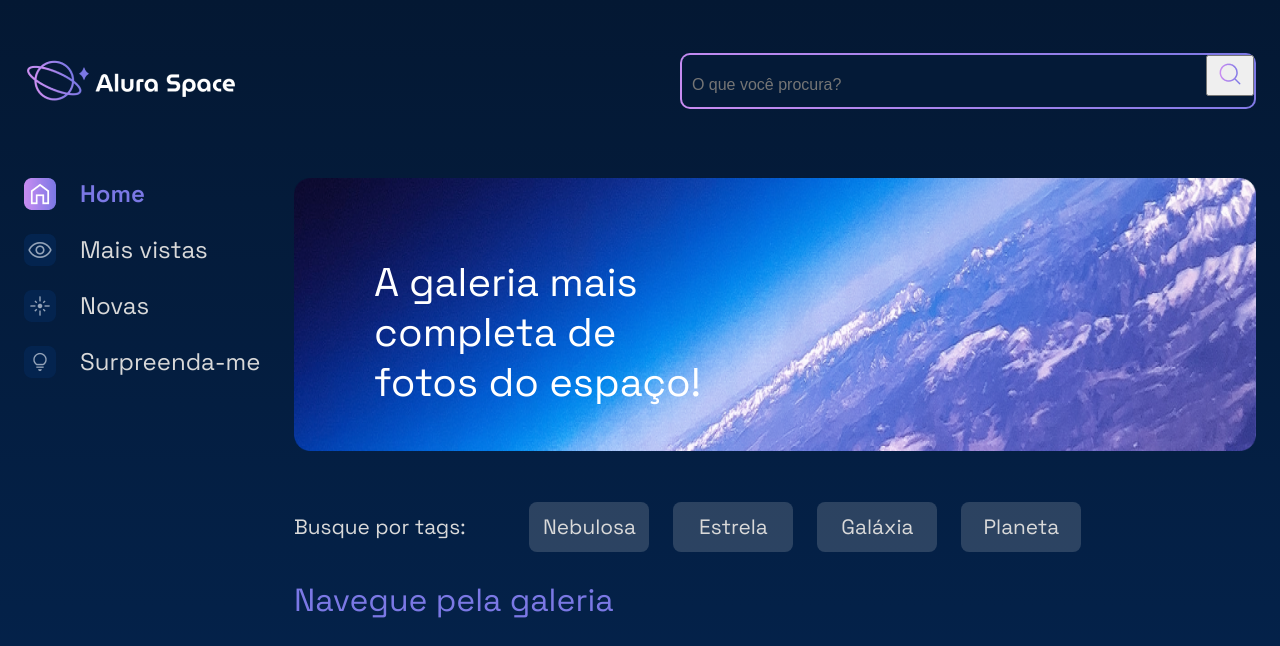
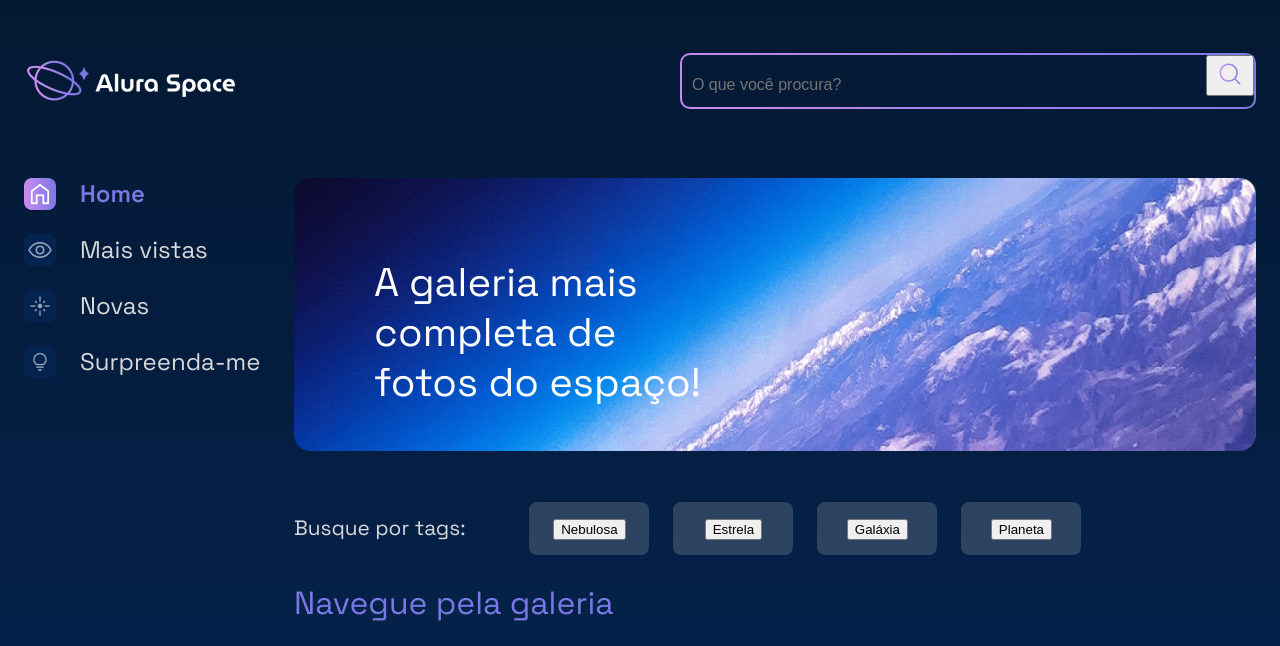
Before and after one commit to icaro-v/alura_space, a Django app: page / in a window 1280 px wide. Shown: the top 646 px of the page. Run offline with Django 4.2, Linux system fonts and the light colour scheme; data comes from the database, SQL or seed files in the repository; both versions use the stored data as it was after the commit.

Commit message:
projeto alura_space

```diff
--- a/templates/galeria/imagem.html
+++ b/templates/galeria/imagem.html
@@ -1,7 +1,6 @@
 {% extends 'galeria/base.html' %}
 {% load static %}
 {% block content %}
-
                 <section class="imagem">
                     <div class="imagem__conteudo">
                         {% if fotografia.foto == "" or fotografia.foto == null %}
@@ -13,7 +12,7 @@
                             <div class="imagem__texto">
                                 <p class="imagem__titulo">{{ fotografia.nome }}</p>
                                 <p class="imagem__descricao">{{ fotografia.legenda }}</p>
-                                <p class="imagem__texto"> </p>
+                                <p class="imagem__texto">{{ fotografia.descricao }}</p>
                             </div>
                         </div>
                     </div>
--- a/templates/galeria/index.html
+++ b/templates/galeria/index.html
@@ -8,12 +8,14 @@
                 </section>
                 <section class="tags">
                     <p class="tags__titulo">Busque por tags:</p>
-                    <ul class="tags__lista">
-                        <li class="tags__tag">Nebulosa</li>
-                        <li class="tags__tag">Estrela</li>
-                        <li class="tags__tag">Galáxia</li>
-                        <li class="tags__tag">Planeta</li>
-                    </ul>
+                    <form action="{% url 'buscar' %}">
+                        <ul class="tags__lista">
+                            <li class="tags__tag"><button type="submit" value="Nebulosa" name="buscar">Nebulosa</button></li>
+                            <li class="tags__tag"><button type="submit" value="Estrela" name="buscar">Estrela</button></li>
+                            <li class="tags__tag"><button type="submit" value="Galáxia" name="buscar">Galáxia</button></li>
+                            <li class="tags__tag"><button type="submit" value="Planeta" name="buscar">Planeta</button></li>
+                        </ul>
+                    </form>
                 </section>
                 <section class="galeria">
                     <div class="cards">
--- /dev/null
+++ b/templates/galeria/partials/_tags.html
@@ -0,0 +1 @@
+{% extends 'galeria/index.html' %}
```
Also changed, not shown: templates/galeria/buscar.html (+8 -6 lines), db.sqlite3.
